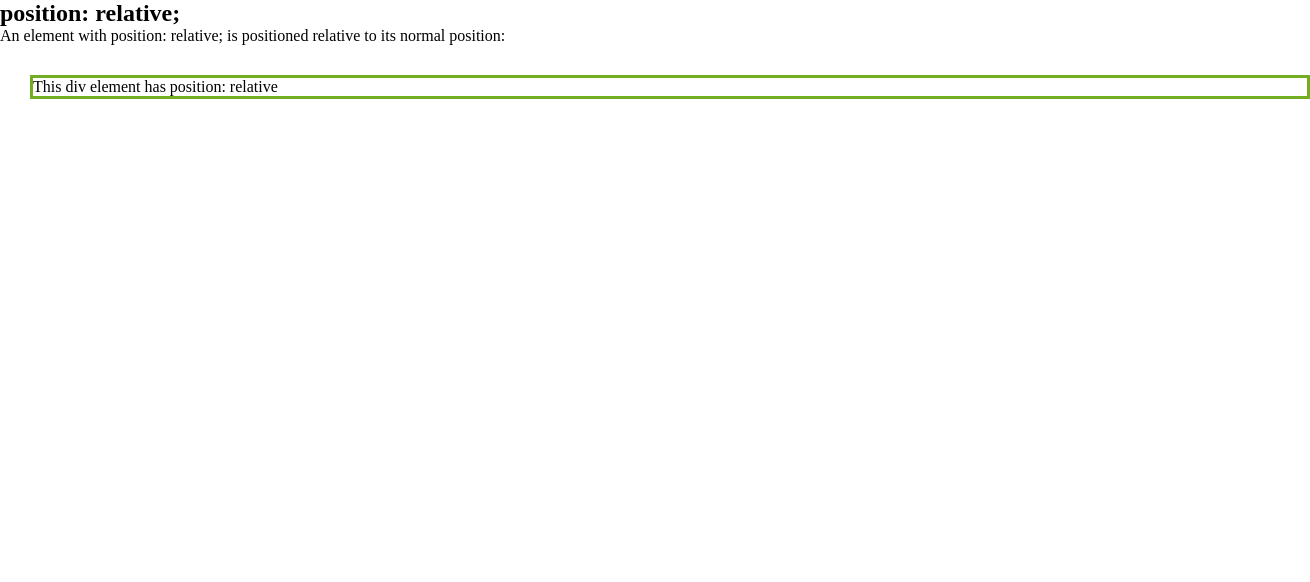
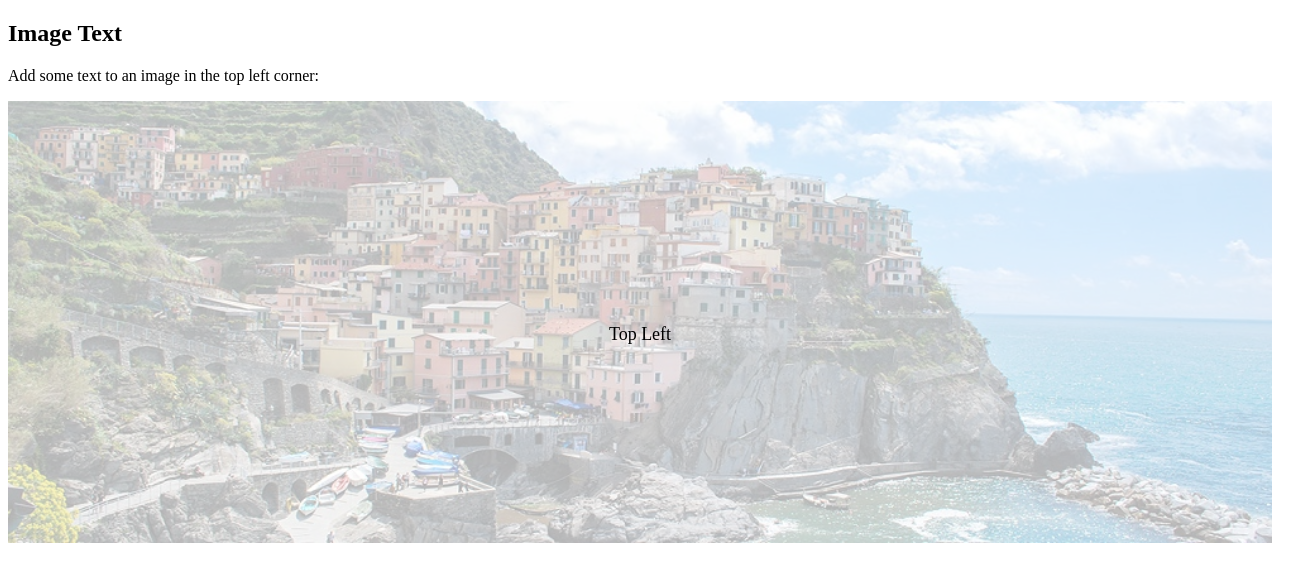
Before and after one commit to jabed007/html-css, a plain HTML site: page CSS Position/index.html in a window 1280 px wide. Shown: the whole page, 1310 px wide, since content can reach past the window. Drawn offline with Linux system fonts and the light colour scheme.

Commit message:
css absolute position property

```diff
--- a/CSS Position/index.html
+++ b/CSS Position/index.html
@@ -1,30 +1,37 @@
 <!DOCTYPE html>
 <html lang="en">
   <head>
-  <meta charset="UTF-8">
-  <meta http-equiv="X-UA-Compatible" content="IE=edge">
-  <meta name="viewport" content="width=device-width, initial-scale=1.0">
+    <meta charset="UTF-8" />
+    <meta http-equiv="X-UA-Compatible" content="IE=edge" />
+    <meta name="viewport" content="width=device-width, initial-scale=1.0" />
     <title>CSS Position</title>
     <style>
-    * {
-      margin: 0;
-      padding: 0;
-      box-sizing: border-box;
+      img {
+        width: 100%;
+        height: auto;
+        opacity: 0.3;
       }
 
-    div.relative {
-      border: 3px solid #73AD21;
+      .container {
         position: relative;
-      left: 30px;
-      top: 30px
+      }
+
+      .center {
+        position: absolute;
+        top: 50%;
+        width: 100%;
+        text-align: center;
+        font-size: 18px;
       }
     </style>
   </head>
   <body>
-  <h2>position: relative;</h2>
+    <h2>Image Text</h2>
+    <p>Add some text to an image in the top left corner:</p>
 
-  <p>An element with position: relative; is positioned relative to its normal position:</p>
-
-  <div class="relative">This div element has position: relative</div>
+    <div class="container">
+      <img src="image/img_5terre_wide.jpg" alt="Cinque Terre" />
+      <div class="center">Top Left</div>
+    </div>
   </body>
 </html>
```
Also changed, not shown: CSS Position/image/img_5terre_wide.jpg (added), CSS Position/image/img_tree.png (added). Lines whose indentation alone changed are shown as unchanged.
